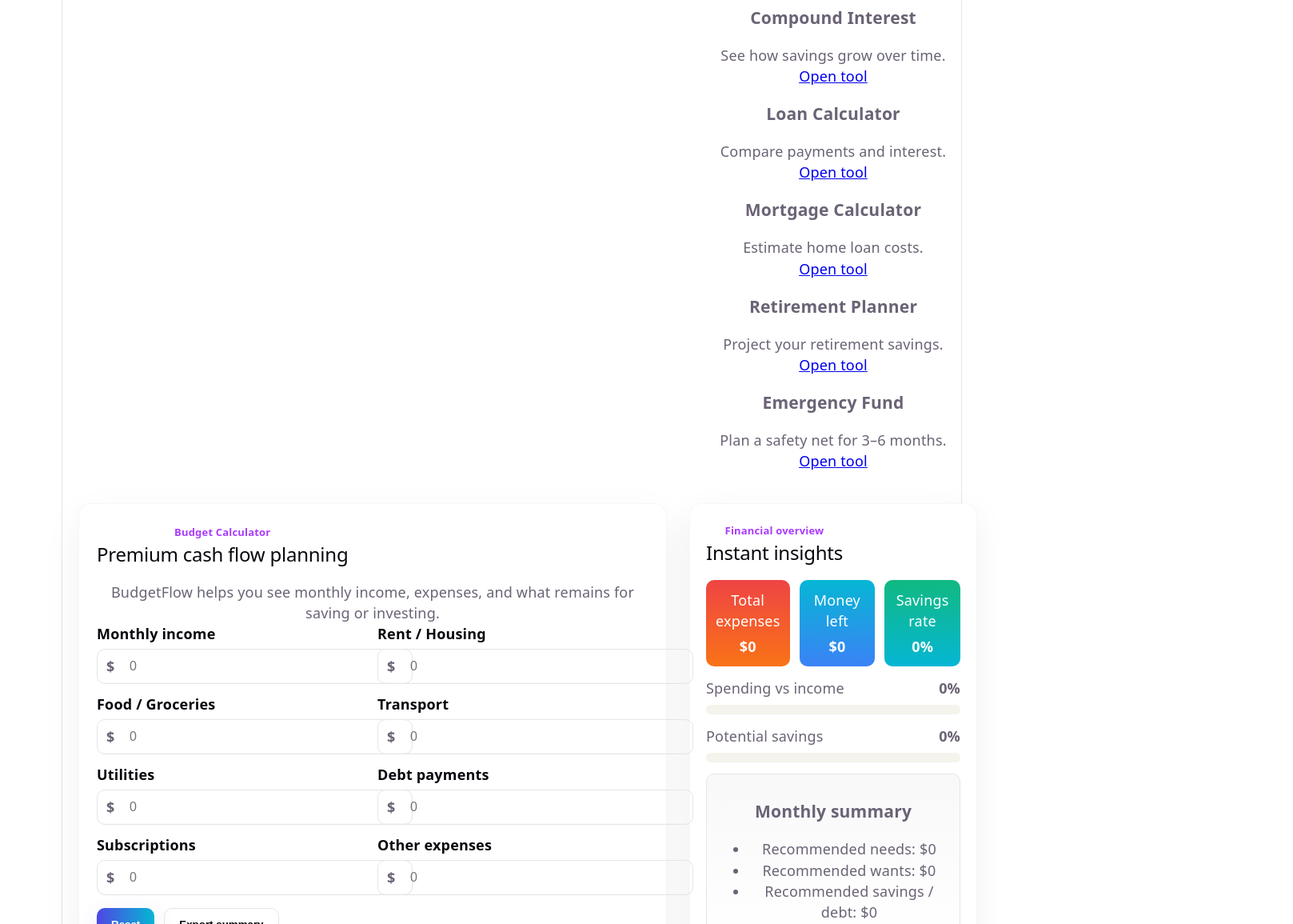
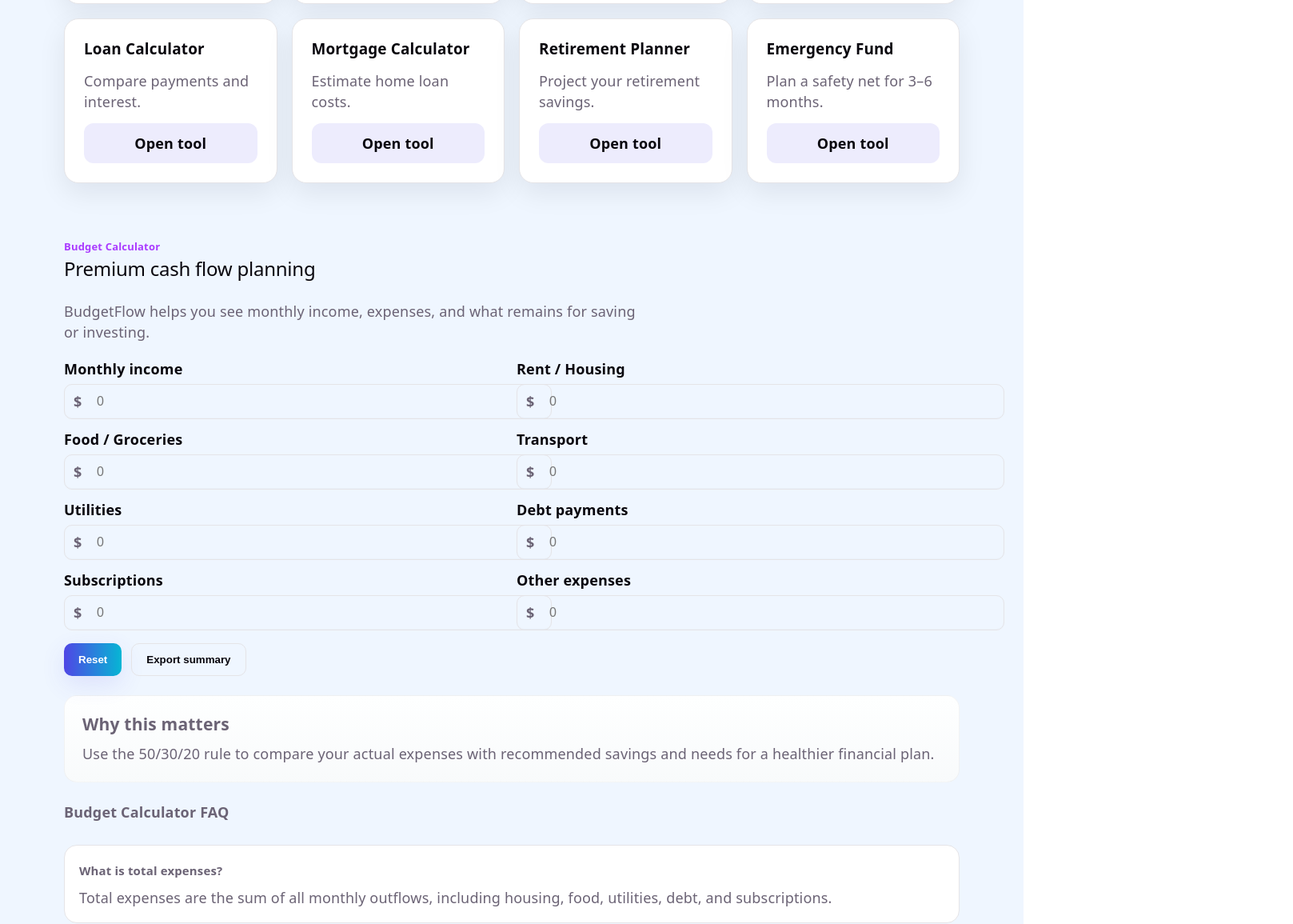
Before and after one commit to olokunde/budget-calculator-website, a React (Vite) app: page / in a window 1280 px wide. Shown: the part 1020-2175 px from the top of the page at 80% size, 1617 px wide, since content can reach past the window. Built offline with nearby package versions, Linux system fonts and the light colour scheme.

Commit message:
Initial commit

```diff
--- a/src/App.css
+++ b/src/App.css
@@ -1,4 +1,23 @@
+body {
+  margin: 0;
+  min-height: 100vh;
+  background: #eff6ff;
+}
+
+#root {
+  width: 100%;
+  max-width: 100%;
+  margin: 0;
+  text-align: left;
+  min-height: 100svh;
+  display: flex;
+  flex-direction: column;
+  box-sizing: border-box;
+  background: #eff6ff;
+}
+
 .app {
+  min-height: 100vh;
   color: var(--text);
 }
 
@@ -14,12 +33,16 @@
   display: flex;
   justify-content: space-between;
   align-items: center;
-  padding: 18px 20px;
+  padding: 18px 24px;
   gap: 20px;
   border-bottom: 1px solid var(--border);
-  background: linear-gradient(180deg, rgba(255,255,255,0.6), rgba(255,255,255,0.4));
+  background: rgba(255,255,255,0.92);
   position: relative;
   z-index: 10;
+  width: min(1120px, 100%);
+  margin: 0 auto;
+  border-radius: 0 0 28px 28px;
+  box-shadow: 0 10px 32px rgba(11,14,30,0.06);
 }
 .brand-block {
   display:flex;
@@ -42,10 +65,14 @@
 .brand-tagline { margin:0; font-size:12px; color:var(--text) }
 
 .site-nav {
-  display:flex; gap:18px; align-items:center;
+  display:flex;
+  flex-wrap: wrap;
+  gap: 14px;
+  align-items:center;
+  justify-content:flex-end;
 }
-.site-nav a { text-decoration:none; color:var(--text); padding:8px 10px; border-radius:8px; font-weight:500 }
-.site-nav a:hover { background: rgba(13,14,23,0.04); color:var(--text-h) }
+.site-nav a { text-decoration:none; color:var(--text); padding:10px 12px; border-radius:12px; font-weight:500; transition: background 180ms ease, color 180ms ease; }
+.site-nav a:hover { background: rgba(13,14,23,0.04); color:var(--text-h); }
 
 .nav-toggle {
   display:none;
@@ -76,12 +103,16 @@
 
 /* Hero */
 .hero {
-  padding: 36px 20px;
+  padding: 40px 28px;
   background: linear-gradient(135deg, rgba(13,42,100,0.06), rgba(6,182,212,0.03));
   display:grid;
   grid-template-columns: 1fr 420px;
   gap: 28px;
   align-items: center;
+  width: min(1120px, 100%);
+  margin: 24px auto 0;
+  border-radius: 28px;
+  box-shadow: 0 18px 60px rgba(11,14,30,0.08);
 }
 .hero-copy { text-align:left }
 .hero-copy h1 { max-width: 58ch; margin:0; font-size: clamp(26px, 4.8vw, 44px); line-height:1.06; z-index:1 }
@@ -94,17 +125,136 @@
 .btn-primary { background: linear-gradient(90deg,#4f46e5,#06b6d4); color:#fff; box-shadow: 0 10px 30px rgba(79,70,229,0.12) }
 .btn-secondary { background: transparent; border:1px solid var(--border); color:var(--text-h) }
 
-.hero-highlights { display:flex; flex-direction:column; gap:12px }
 .stat-card { background: linear-gradient(180deg, rgba(255,255,255,0.8), rgba(255,255,255,0.6)); padding:14px; border-radius:12px; box-shadow: var(--shadow); text-align:left }
 .stat-title { font-size:13px; color:var(--text); margin-bottom:6px }
 
 /* Main layout */
-.container { width:1126px; max-width:100%; margin: 0 auto; display:grid; grid-template-columns: 1fr 360px; gap:28px; padding: 20px }
+.container {
+  width: min(1120px, 100%);
+  max-width: 100%;
+  margin: 0 auto;
+  padding: 0 20px;
+}
 
-/* Calculator card */
-.calculator-card { background: var(--bg); border-radius:16px; padding:22px; box-shadow: 0 18px 50px rgba(11,14,30,0.06); border:1px solid rgba(15,15,15,0.03) }
-.section-header { display:flex; justify-content:space-between; align-items:flex-start; gap:12px; margin-bottom:12px }
+.main-grid {
+  display: grid;
+  grid-template-columns: minmax(0, 1.6fr) minmax(280px, 360px);
+  gap: 28px;
+}
+
+.section-content {
+  margin: 0 auto;
+  padding: 48px 0;
+}
+
+.toolkit-overview {
+  width: min(1120px, 100%);
+  margin: 0 auto;
+  padding: 52px 0 24px;
+}
+
+.toolkit-grid {
+  display: grid;
+  grid-template-columns: repeat(4, minmax(0, 1fr));
+  gap: 18px;
+}
+
+.toolkit-card {
+  background: var(--bg);
+  padding: 24px;
+  border-radius: 18px;
+  border: 1px solid var(--border);
+  box-shadow: 0 12px 34px rgba(11, 14, 30, 0.08);
+  display: flex;
+  flex-direction: column;
+  gap: 14px;
+}
+
+.toolkit-card h3 {
+  margin: 0;
+  font-size: 1.05rem;
+  color: var(--text-h);
+}
+
+.toolkit-card p {
+  margin: 0;
+  color: var(--text);
+}
+
+.link-button {
+  display: inline-flex;
+  align-items: center;
+  justify-content: center;
+  padding: 12px 14px;
+  border-radius: 12px;
+  text-decoration: none;
+  background: rgba(79, 70, 229, 0.1);
+  color: var(--text-h);
+  font-weight: 600;
+  transition: background 180ms ease, transform 180ms ease;
+}
+
+.link-button:hover {
+  background: rgba(79, 70, 229, 0.16);
+  transform: translateY(-1px);
+}
+
+.page-section {
+  padding: 42px 0;
+}
+
+.calculator-section {
+  background: transparent;
+}
+
+.page-info-card {
+  margin-top: 24px;
+  padding: 22px;
+  border-radius: 16px;
+  background: linear-gradient(180deg, rgba(255,255,255,0.92), rgba(249,250,251,0.92));
+  border: 1px solid rgba(15,15,15,0.04);
+}
+
+.page-info-card h3 {
+  margin: 0 0 10px;
+}
+
+.calculator-faq {
+  margin-top: 24px;
+  display: grid;
+  gap: 18px;
+}
+
+.calculator-faq h4 {
+  margin: 0 0 10px;
+}
+
+.calculator-faq article {
+  padding: 18px;
+  border-radius: 16px;
+  background: var(--bg);
+  border: 1px solid var(--border);
+}
+
+.calculator-faq h5 {
+  margin: 0 0 8px;
+}
+
+.advice {
+  margin-top: 12px;
+  padding: 14px 16px;
+  border-radius: 14px;
+  background: rgba(6, 182, 212, 0.1);
+}
+
+@media (max-width: 900px) {
+  .toolkit-grid {
+    grid-template-columns: 1fr 1fr;
+  }
+}
+.section-header { display:flex; flex-wrap: wrap; justify-content: space-between; align-items: flex-start; gap: 16px; margin-bottom: 18px; }
 .section-header .eyebrow { display:block }
+.section-copy { margin: 0 0 20px; color: var(--text); max-width: 70ch; }
 
 .field-grid { display:grid; grid-template-columns: repeat(2, 1fr); gap:12px }
 .field-grid.small { grid-template-columns: 1fr 1fr 1fr }
@@ -150,16 +300,21 @@
 
 .ad-banner .ad-slot { height:90px; border-radius:8px; background:linear-gradient(90deg,#f3f4f6,#ffffff); display:flex; align-items:center; justify-content:center; color:var(--text); border:1px dashed var(--border) }
 
-.footer { border-top:1px solid var(--border); padding:28px 20px; margin-top:28px }
-.footer-grid { display:flex; justify-content:space-between; gap:20px }
-.footer-nav a { margin-right:12px; color:var(--text) }
+.footer { border-top:1px solid var(--border); padding:32px 20px 24px; margin-top: 36px; background: rgba(255,255,255,0.8); }
+.footer-grid { display:flex; flex-wrap: wrap; justify-content: space-between; gap: 18px; align-items: flex-start; }
+.footer-nav { display:flex; flex-wrap: wrap; gap: 12px; }
+.footer-nav a { color: var(--text); font-size: 0.95rem; }
+.footer-copy { margin: 0 0 10px; }
+.footer-bottom { margin-top: 20px; color: var(--text); font-size: 0.95rem; }
 
 @media (max-width: 900px) {
-  .container { grid-template-columns: 1fr; padding:12px }
-  .field-grid { grid-template-columns: 1fr }
-  .metric-grid { grid-template-columns: 1fr }
-  .hero { grid-template-columns: 1fr }
-  #root { padding: 0 }
+  .container { padding: 0 16px; }
+  .field-grid { grid-template-columns: 1fr; }
+  .metric-grid { grid-template-columns: 1fr; }
+  .hero { grid-template-columns: 1fr; }
+  .main-grid { grid-template-columns: 1fr; }
+  .toolkit-grid, .article-grid, .feature-grid, .faq-grid { grid-template-columns: 1fr; }
+  #root { padding: 0; }
 }
 
 @media (max-width: 768px) {
--- a/src/index.css
+++ b/src/index.css
@@ -52,14 +52,15 @@
 
 body {
   margin: 0;
+  min-height: 100vh;
+  background: #eff6ff;
 }
 
 #root {
   width: 100%;
-  max-width: 1126px;
-  margin: 0 auto;
-  text-align: center;
-  border-inline: 1px solid var(--border);
+  max-width: 100%;
+  margin: 0;
+  text-align: left;
   min-height: 100svh;
   display: flex;
   flex-direction: column;
```
